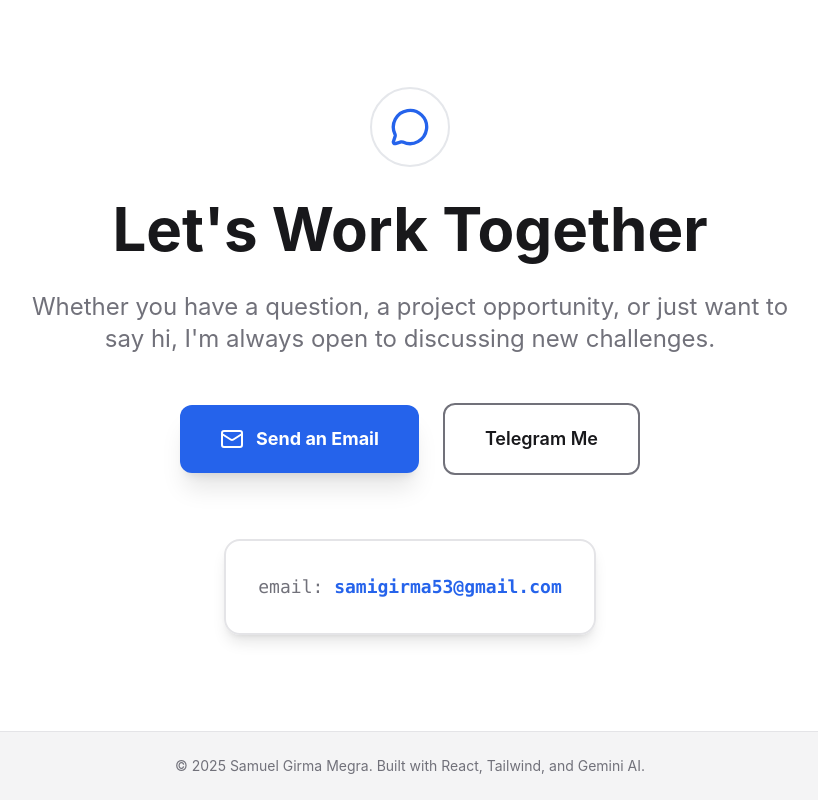
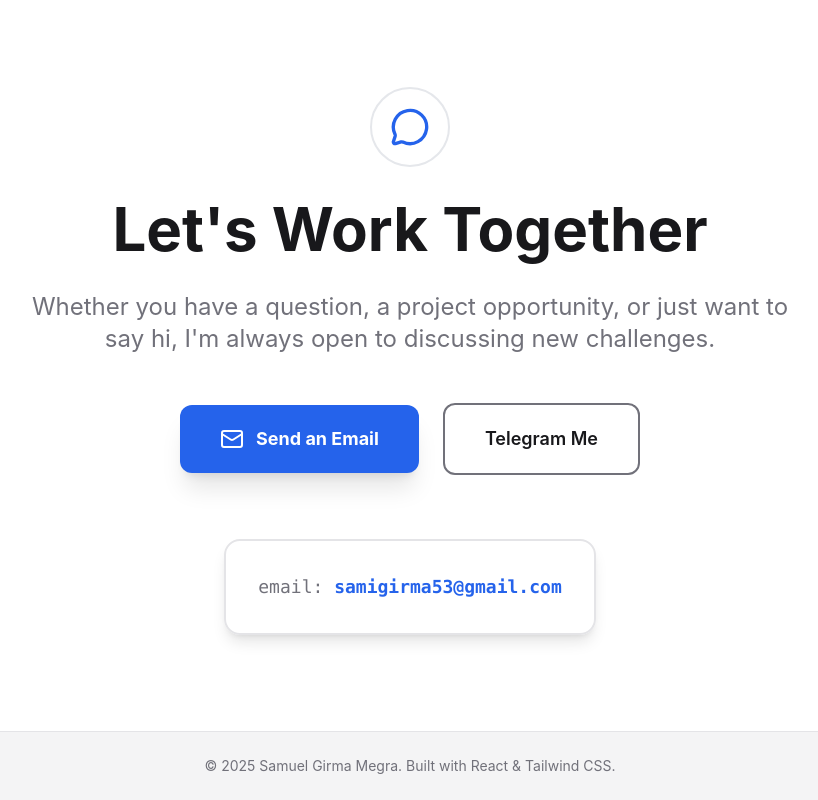
Before and after one commit to Sam-Girma/portfolio-, a React (Vite) app: page / in a window 1280 px wide. Shown: the part 6962-7762 px from the top of the page, without its empty margins (230-1048 px from the left). Built offline with nearby package versions, Linux system fonts and the light colour scheme; no server answers.

Commit message:
some edit

```diff
--- a/App.tsx
+++ b/App.tsx
@@ -45,7 +45,7 @@ const App: React.FC = () => {
       </main>
 
       <footer className="bg-secondary py-6 text-center text-muted text-sm border-t border-border transition-colors duration-300">
-        <p>© {new Date().getFullYear()} Samuel Girma Megra. Built with React, Tailwind, and Gemini AI.</p>
+        <p>© {new Date().getFullYear()} Samuel Girma Megra. Built with React & Tailwind CSS.</p>
       </footer>
 
       {/* Floating AI Assistant */}
```
